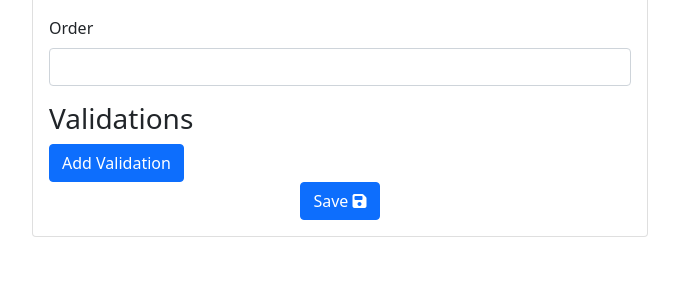
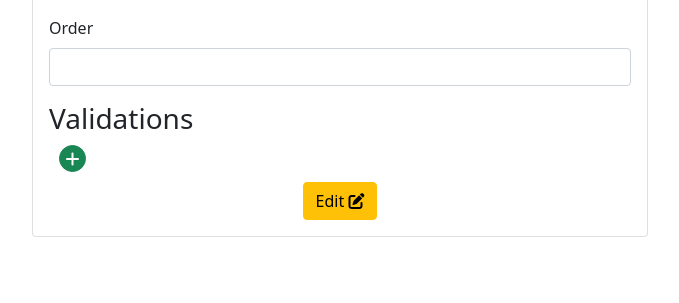
Before and after one commit to CIAT-DAPA/melisa_forms, a Flask app: template src/templates/edit_question.html in a window 1280 px wide. Shown: the part 597-900 px from the top of the page, without its empty margins (300-979 px from the left). Run offline with Flask 3, Linux system fonts and the light colour scheme; the template is opened without the code that fills it, so the values that code supplies are empty; some libraries are stand-ins or nearby versions.

Commit message:
CRP-10 crud for question finished, working o curd for melissa

```diff
--- a/src/routes/action.py
+++ b/src/routes/action.py
@@ -1,8 +1,8 @@
 from flask import Blueprint, render_template, redirect, request, flash
 from flask_login import login_required
-from melisaORM.models.form import Form
-from melisaORM import Track
-from melisaORM.models.actions import Action,ActionRequestEnum
+from melisa_orm.models.form import Form
+from melisa_orm import Track
+from melisa_orm.models.actions import Action,ActionRequestEnum
 from datetime import datetime
 
 action_bp = Blueprint('action', __name__)
--- a/src/templates/action.html
+++ b/src/templates/action.html
@@ -21,10 +21,9 @@
 
 
 
-        <!-- right table to edit adm     -->
         <div class="container">
             <div class="container-md d-flex justify-content-between align-items-center">
-                <h2>List of form</h2>
+                <h2>List of Actions</h2>
                 <a href="/addaction" class="btn btn-primary">Add Action <i class="fas fa-plus"></i></a>
             </div>
 
--- a/src/templates/addform.html
+++ b/src/templates/addform.html
@@ -16,6 +16,10 @@
                             <label for="command" class="form-label">Command</label>
                             <input type="text" class="form-control" id="command" name="command" required>
                         </div>
+                        <div class="mb-3">
+                            <label for="ext_id" class="form-label">Ext_id</label>
+                            <input type="number" class="form-control" id="ext_id" name="ext_id" required>
+                        </div>
                         <div class="text-center">
                             <button type="submit" class="btn btn-primary save-button">
                                 Save <i class="fas fa-save"></i>
--- a/src/templates/edit_form.html
+++ b/src/templates/edit_form.html
@@ -17,6 +17,10 @@
                             <label for="command" class="form-label">Command</label>
                             <input type="text" class="form-control" id="command" name="command" value="{{form.command}}" required>
                         </div>
+                        <div class="mb-3">
+                            <label for="ext_id" class="form-label">Ext_id</label>
+                            <input type="number" class="form-control" id="ext_id" name="ext_id" value="{{form.ext_id}}" required>
+                        </div>
                         <div class="text-center">
                             <button type="submit" class="btn btn-warning edit-button" type="button">
                               <i class="fas fa-edit"></i> Edit
--- a/src/templates/edit_question.html
+++ b/src/templates/edit_question.html
@@ -52,16 +52,20 @@
                                     <label for="validation_error_msg" class="form-label">Error Message:</label>
                                     <input type="text" class="form-control" name="validation_error_msg[]" value="{{ validation.error_msg }}" required>
 
-                                    <button type="button" class="btn btn-danger delete-validation">Delete Validation</button>
+                                    <button type="button" class="btn btn-danger delete-validation  float-end" title="Delete Field" style="width: 27px; height: 27px; border-radius: 50%; display: flex; align-items: center; justify-content: center; margin: 10px;">
+                                        <i class="fas fa-trash"></i>
+                                    </button>
+
                                 </div>
                             {% endfor %}
-                            <button type="button" class="btn btn-primary" id="addValidation">Add Validation</button>
+                            <button type="button" class="btn btn-success add-button add" title="Add Field" id="addValidation">
+                                <i class="fas fa-plus"></i>
+                            </button>
                         </div>
-                        <!-- Fin del Área de Validaciones -->
 
                         <div class="text-center">
-                            <button type="submit" class="btn btn-primary save-button">
-                                Save <i class="fas fa-save"></i>
+                            <button type="submit" class="btn btn-warning edit-button">
+                                Edit <i class="fas fa-edit"></i>
                             </button>
                         </div>
                     </form>
@@ -70,6 +74,7 @@
         </div>
     </div>
 </div>
+
 
 <script>
     document.addEventListener('DOMContentLoaded', function() {
@@ -101,9 +106,16 @@ document.addEventListener('DOMContentLoaded', function() {
 
             var deleteButton = document.createElement('button');
             deleteButton.type = 'button';
-        deleteButton.className = 'btn btn-danger delete-validation';
-        deleteButton.innerText = 'Delete Validation';
-
+            deleteButton.className = 'btn btn-danger delete-validation float-end';
+            deleteButton.innerHTML = '<i class="fas fa-trash"></i> ';
+            deleteButton.style.width = '27px';
+            deleteButton.title= 'Delete field';
+            deleteButton.style.height = '27px';
+            deleteButton.style.borderRadius = '50%';
+            deleteButton.style.display = 'flex';
+            deleteButton.style.alignItems = 'center';
+            deleteButton.style.justifyContent = 'center';
+            deleteButton.style.margin = '10px';
             newValidation.appendChild(nameLabel);
             newValidation.appendChild(nameInput);
             newValidation.appendChild(expLabel);
@@ -113,18 +125,18 @@ document.addEventListener('DOMContentLoaded', function() {
             newValidation.appendChild(deleteButton);
 
             validationsContainer.insertBefore(newValidation, addValidationButton);
-
         });
 
         validationsContainer.addEventListener('click', function(event) {
-        if (event.target.classList.contains('delete-validation')) {
-            event.target.parentNode.remove();
+            if (event.target.classList.contains('delete-validation') ||
+                event.target.parentElement.classList.contains('delete-validation')) {
+                event.target.closest('.validation-fields').remove();
             }
         });
     });
+</script>
 
 
 
-</script>
 
 {% endblock %}
--- a/src/templates/question.html
+++ b/src/templates/question.html
@@ -1,7 +1,7 @@
 {% extends 'layout.html' %}
 {% block body %}
 
-<h5 class="" style="margin-left: 15px;">In this section, you will be able to add, edit, and delete data corresponding to actions.</h5>
+<h5 class="" style="margin-left: 15px;">In this section, you will be able to add, edit, and delete data corresponding to questions.</h5>
 
 <div class="container-fluid  mt-5" style="height: 100%; margin-bottom: 250px;" >
 
@@ -24,7 +24,7 @@
         <!-- right table to edit adm     -->
         <div class="container">
             <div class="container-md d-flex justify-content-between align-items-center">
-                <h2>List of form</h2>
+                <h2>List of Questions</h2>
                 <a href="/addquestion" class="btn btn-primary">Add Question<i class="fas fa-plus"></i></a>
             </div>
 
```
Also changed, not shown: src/routes/form.py (+6 -4 lines), src/routes/question.py (+36 -4 lines), src/templates/addquestion.html (+14 -4 lines). Lines whose indentation alone changed are shown as unchanged.
